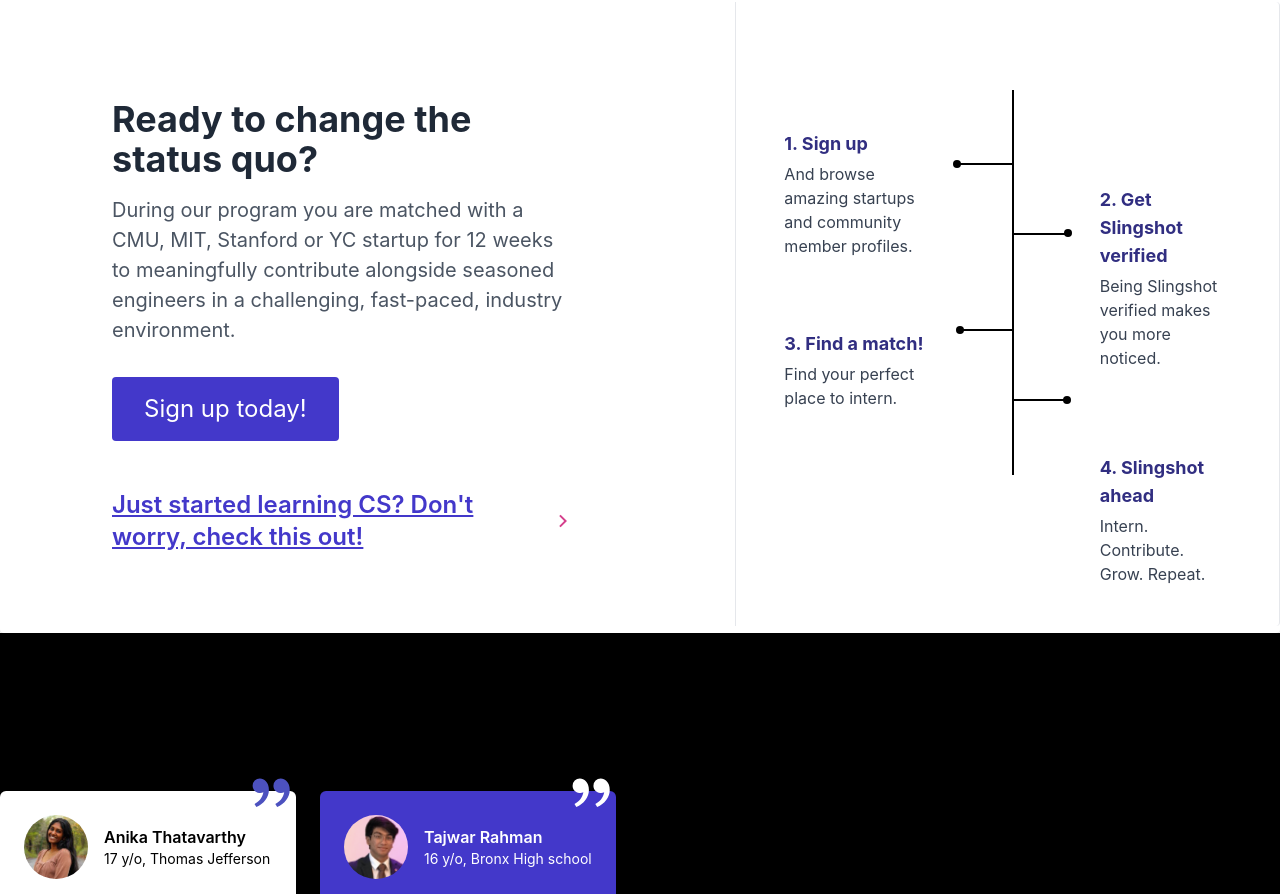
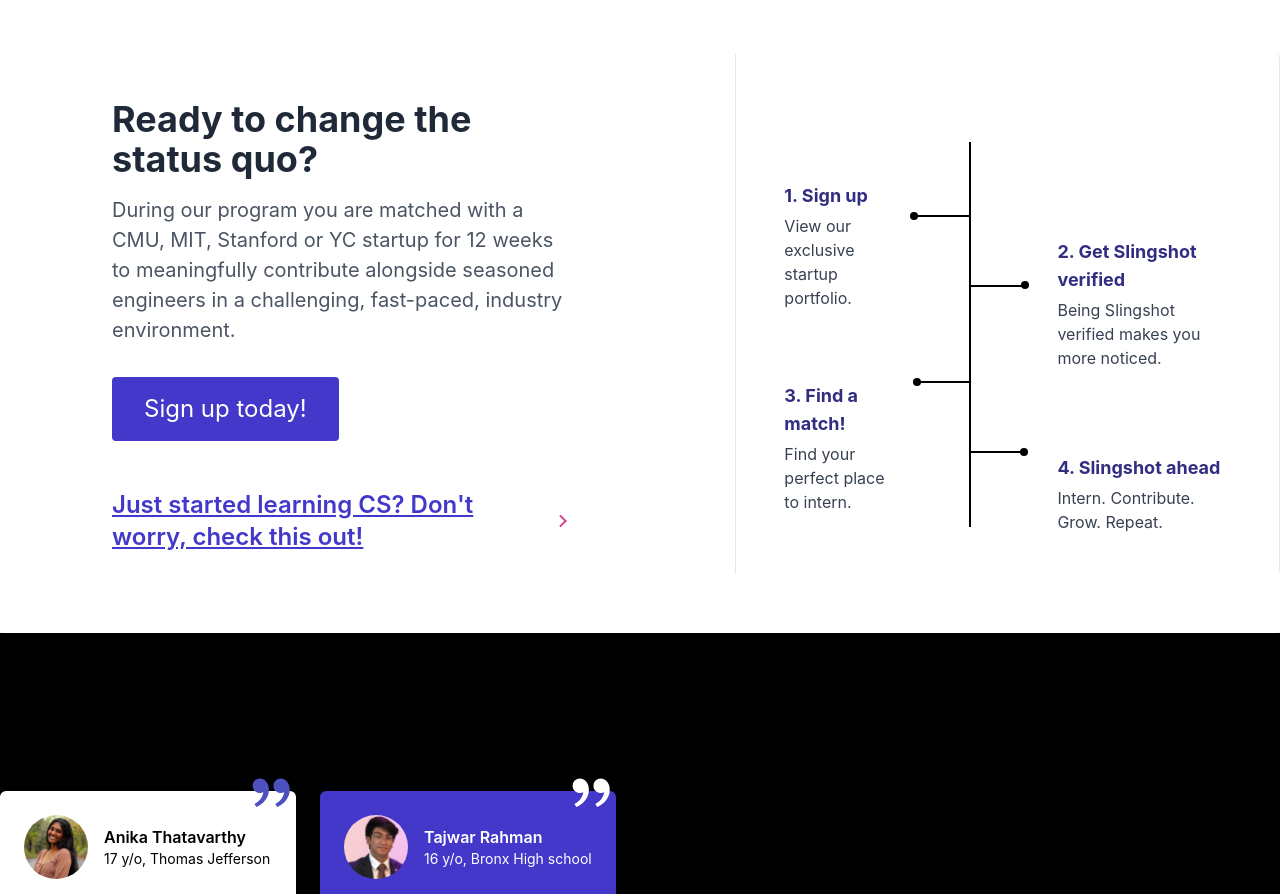
Before and after one commit to dayahn0731/saas, a React (Create React App) app in the folder saas-portal/: page / in a window 1280 px wide. Shown: the part 2222-3116 px from the top of the page. Built offline with nearby package versions, Linux system fonts and the light colour scheme.

Commit message:
Alignment fix by reducing content

```diff
--- a/saas-portal/src/components/InternCTA/InternCTA.js
+++ b/saas-portal/src/components/InternCTA/InternCTA.js
@@ -33,11 +33,11 @@
                                 <div className="flex flex-col items-center pt-2 sm:pt-8 lg:pt-2 pr-2 lg:pr-0">
                                     <div className="mt-8">
                                         <h1 className="font-bold text-indigo-900 text-lg">1. Sign up</h1>
-                                        <h2 className="lg:w-11/12 text-sm md:text-base text-gray-700 pt-1">And browse amazing startups and community member profiles.</h2>
+                                        <h2 className="lg:w-11/12 text-sm md:text-base text-gray-700 pt-1">View our exclusive startup portfolio.</h2>
                                     </div>
                                     <div className="pt-8 sm:pt-16 mt-10 lg:pt-8">
                                         <h1 className="font-bold text-indigo-900 text-lg">3. Find a match!</h1>
-                                        <h2 className="lg:w-11/12 text-sm md:text-base text-gray-700 pt-1">Find your perfect place to intern.</h2>
+                                        <h2 className="lg:w-11/12 text-sm md:text-base text-gray-700 pt-1">Find your perfect place to intern. </h2>
                                     </div>
                                 </div>
                                 <div>
```
